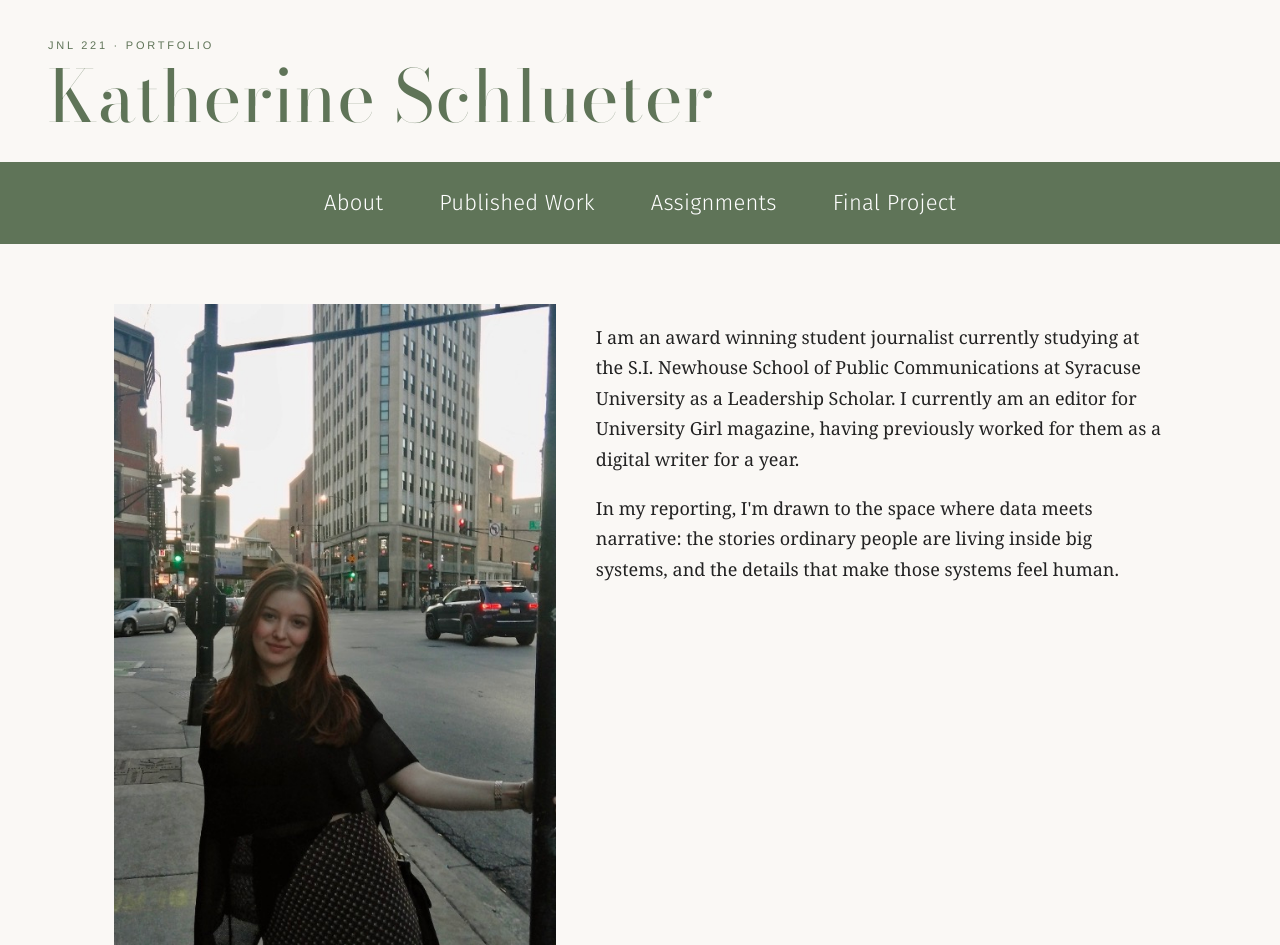
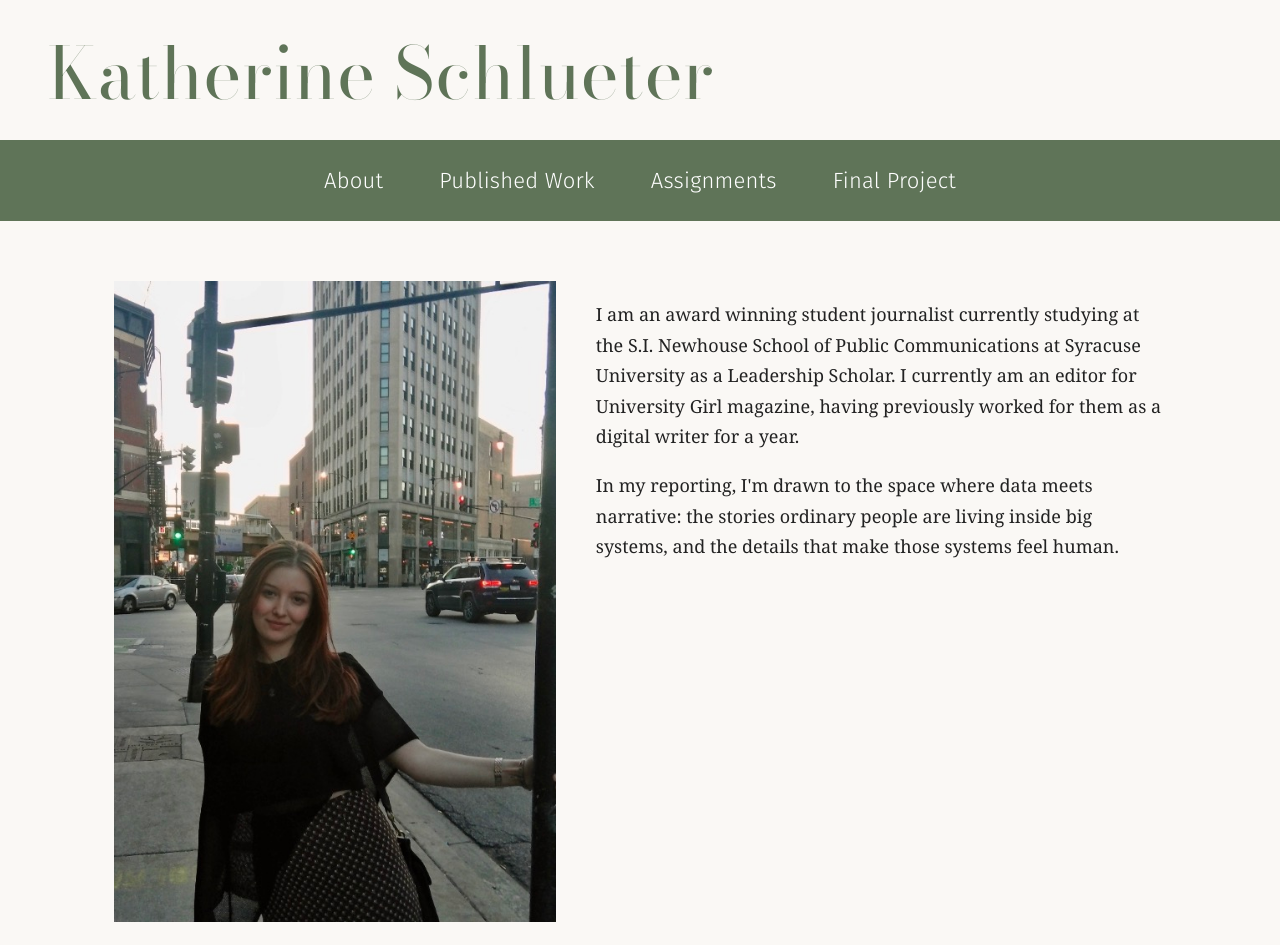
Before and after one commit to katielynnschlueter-netizen/Portfolio, a plain HTML site: page index.html in a window 1280 px wide. Shown: the top 945 px of the page. Drawn offline with nearby package versions, Linux system fonts and the light colour scheme.

Commit message:
Remove tagline from header
Removed tagline from the masthead.

```diff
--- a/index.html
+++ b/index.html
@@ -13,7 +13,6 @@
 
     <header>
     <div class="masthead">
-      <span class="tagline">JNL 221 &middot; Portfolio</span>
       <a class="site-name" href="index.html">Katherine Schlueter</a>
     </div>
     <nav>
```
